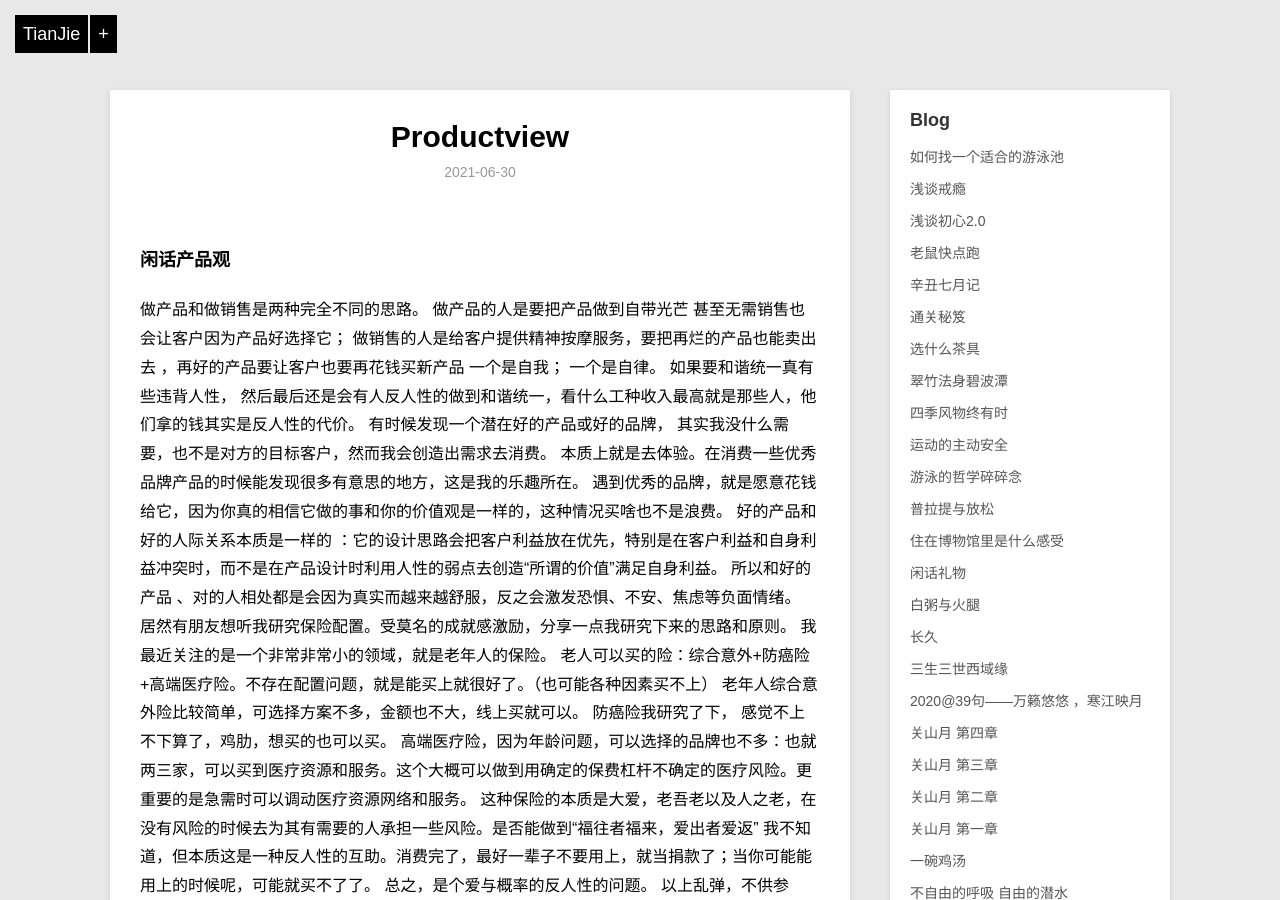
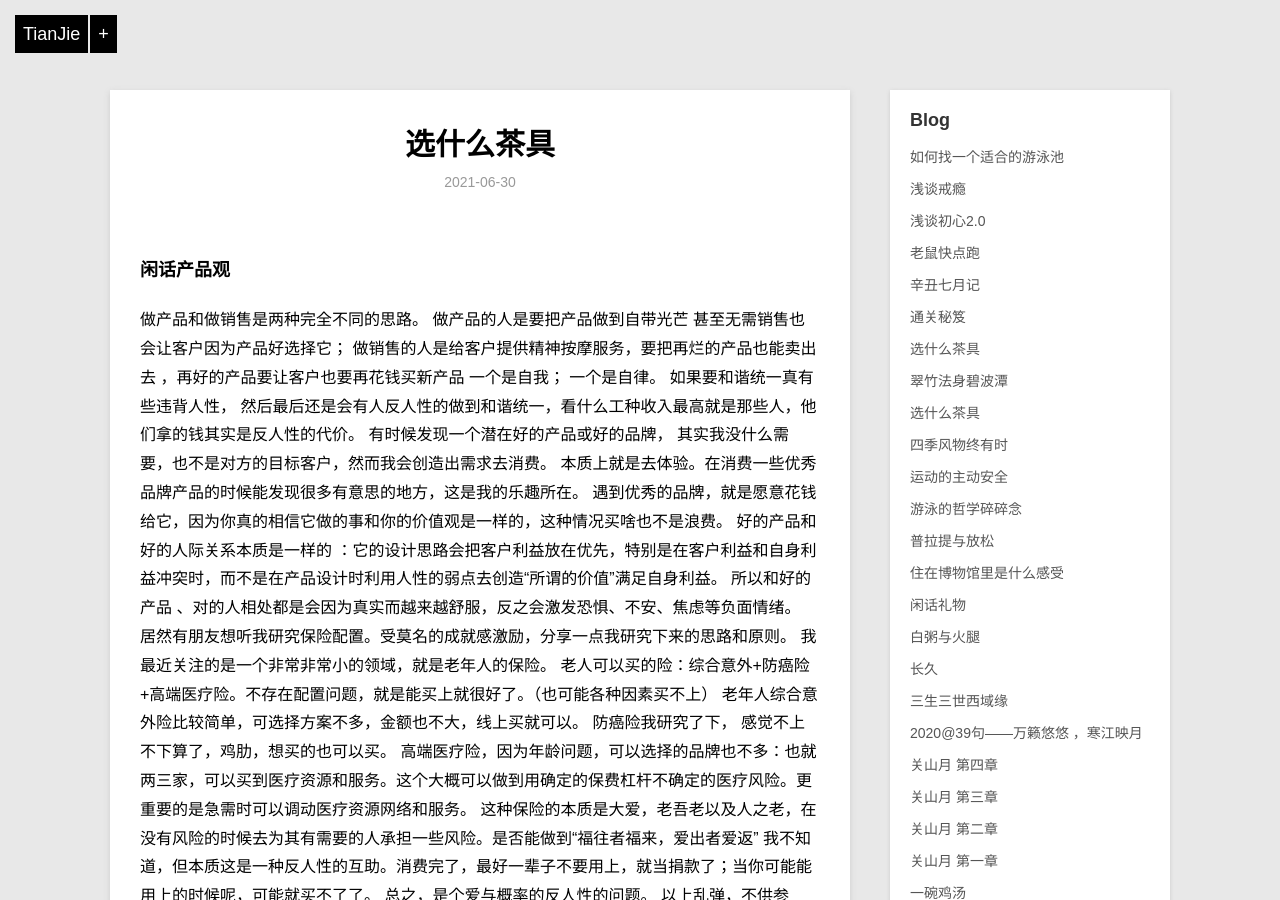
Before and after one commit to violettianjie/violettianjie.github.io, a Jekyll site: the page built from _posts/blog/2021-06-30-productview.md, in a window 1280 px wide and 900 px high. Built offline with Jekyll 4.4.1, drawn with Linux system fonts in a browser that asks for light colours; our own code applies the rules of GitHub Pages for plain Markdown files.

Commit message:
Update 2021-06-30-productview.md

```diff
--- a/_posts/blog/2021-06-30-productview.md
+++ b/_posts/blog/2021-06-30-productview.md
@@ -1,3 +1,9 @@
+---
+layout: post
+title: " 选什么茶具 "
+description: "琴棋书画诗茶花"
+category: blog
+---
 
 ### 闲话产品观
 
```
